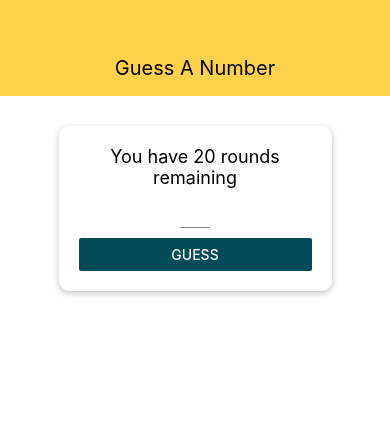
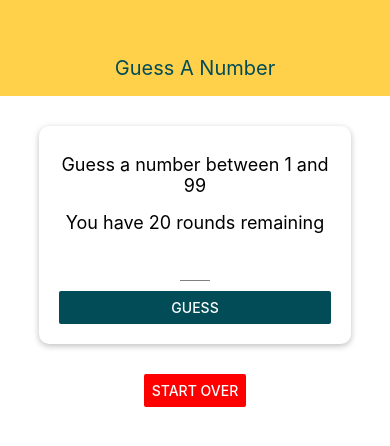
Before and after one commit to ndlc91/Guess-A-Number-App, a React Native app: screen / in a window 390 px wide. Both pictures are taken after a click on the button "START EASY GAME". Shown: the top 446 px of the page. Built offline with nearby package versions, Linux system fonts and the light colour scheme.

Commit message:
Added restart button to Game Screen, and changed header color

```diff
--- a/App.js
+++ b/App.js
@@ -71,6 +71,7 @@ export default function App() {
         setRoundsHandler={setRoundsHandler}
         gameDifficulty={gameDifficulty}
         gameLostHandler={gameLostHandler}
+        newGameHandler={newGameHandler}
       />
     );
   } else if (gameStarted && gameWon) {
--- a/components/Card.js
+++ b/components/Card.js
@@ -18,7 +18,7 @@ const styles = StyleSheet.create({
     padding: 20,
     borderRadius: 10,
     marginVertical: 30,
-    width: "70%",
+    width: "80%",
   },
 });
 
--- a/components/CardText.js
+++ b/components/CardText.js
@@ -11,6 +11,7 @@ const styles = StyleSheet.create({
     cardText: {
         textAlign: "center",
         fontSize: 18,
+        marginVertical: 8,
       },
 })
 
--- a/components/Header.js
+++ b/components/Header.js
@@ -23,6 +23,7 @@ const styles = StyleSheet.create({
     headertext: {
         justifyContent: 'center',
         fontSize: 20,
+        color: Colors.blue,
     },
 })
 
--- a/screens/GameScreen.js
+++ b/screens/GameScreen.js
@@ -11,8 +11,6 @@ const GameScreen = (props) => {
   const [userGuess, setUserGuess] = useState();
   const [rounds, setRounds] = useState(0);
   const [roundsRemaining, setRoundsRemaining] = useState(props.gameDifficulty);
-
-
 
   const numberInputHandler = (inputText) => {
     setEnteredValue(inputText.replace(/[^0-9]/g, ""));
@@ -42,7 +40,7 @@ const GameScreen = (props) => {
     setUserGuess(chosenNumber);
     setEnteredValue("");
     setRounds(rounds + 1);
-    setRoundsRemaining(props.gameDifficulty - (rounds + 1) );
+    setRoundsRemaining(props.gameDifficulty - (rounds + 1));
   };
 
   if (roundsRemaining == 0) {
@@ -75,6 +73,7 @@ const GameScreen = (props) => {
   return (
     <CardContainer>
       <Card style={styles.card}>
+        <CardText>Guess a number between 1 and 99</CardText>
         <CardText>You have {roundsRemaining} rounds remaining</CardText>
         <Input
           autoCorrect={false}
@@ -90,6 +89,7 @@ const GameScreen = (props) => {
         />
       </Card>
       {content}
+      <Button title="START OVER" onPress={props.newGameHandler} color={Colors.red}/>
     </CardContainer>
   );
 };
```
